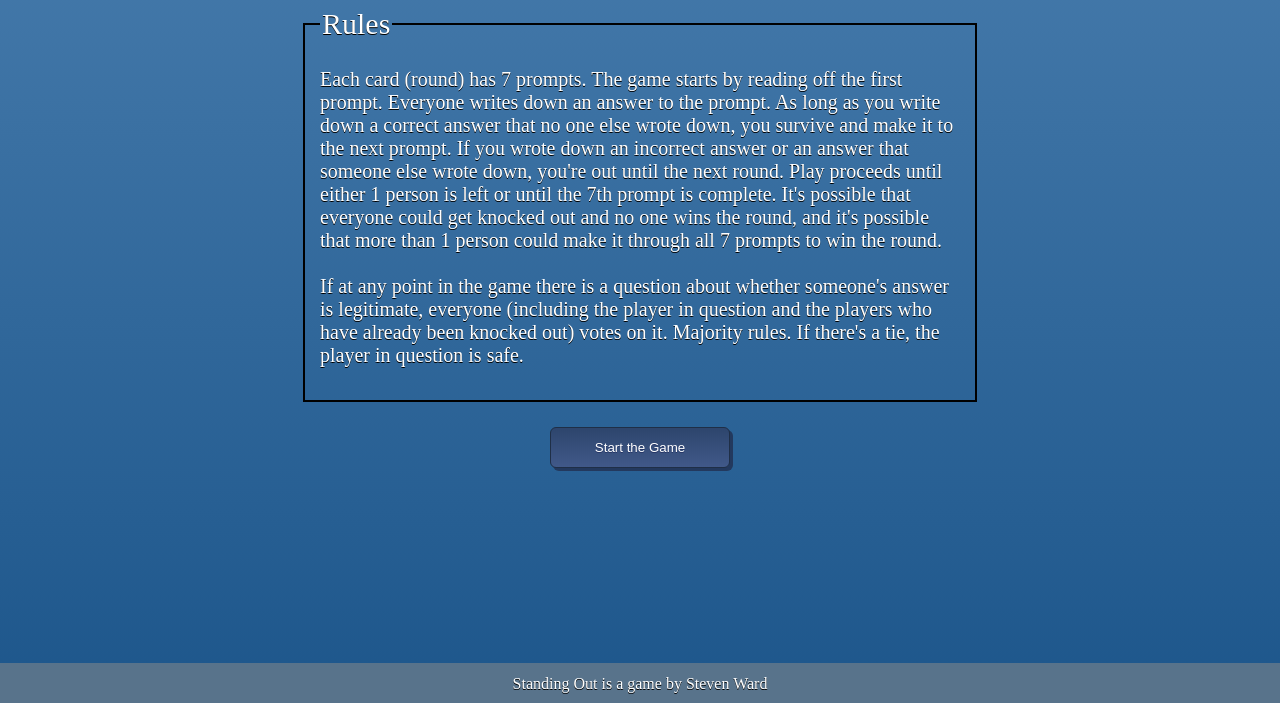
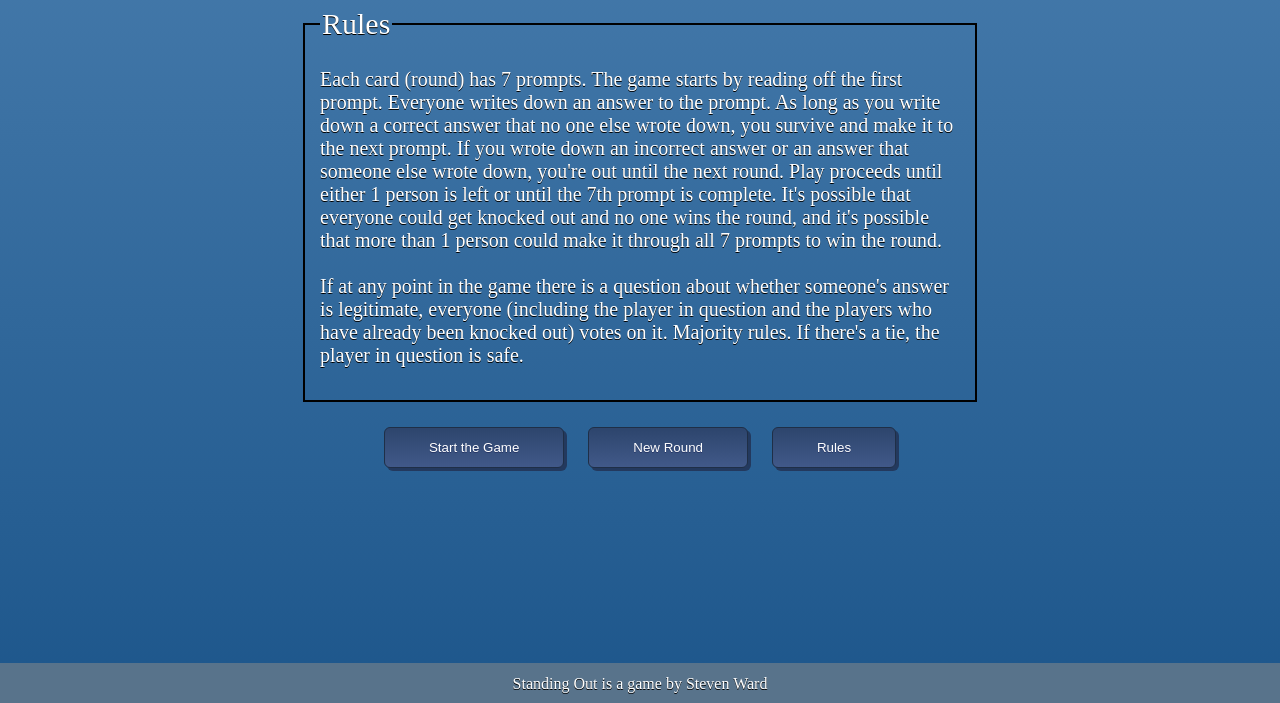
Before and after one commit to Esdidubs/standing-out, a plain HTML site: page index.html in a window 1280 px wide. Shown: the part 97-800 px from the top of the page. Drawn offline with nearby package versions, Linux system fonts and the light colour scheme.

Commit message:
Removed hidden class

```diff
--- a/index.html
+++ b/index.html
@@ -28,10 +28,10 @@
                     votes on it. Majority rules. If there's a tie, the player in question is safe.
                 </p>
             </fieldset>
-            <div id="cardSection" class="hidden"></div>
+            <div id="cardSection"></div>
             <button id="newGame">Start the Game</button>
-            <button id="newCard" class="hidden">New Round</button>
-            <button id="btnRules" class="hidden">Rules</button>
+            <button id="newCard">New Round</button>
+            <button id="btnRules"">Rules</button>
         </form>
     </main>
     <footer><p>Standing Out is a game by Steven Ward</p></footer>
```
